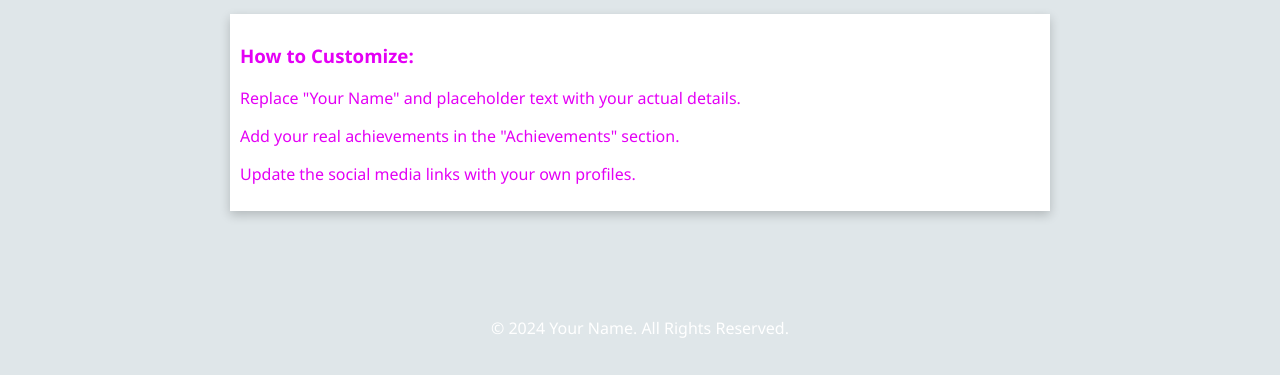
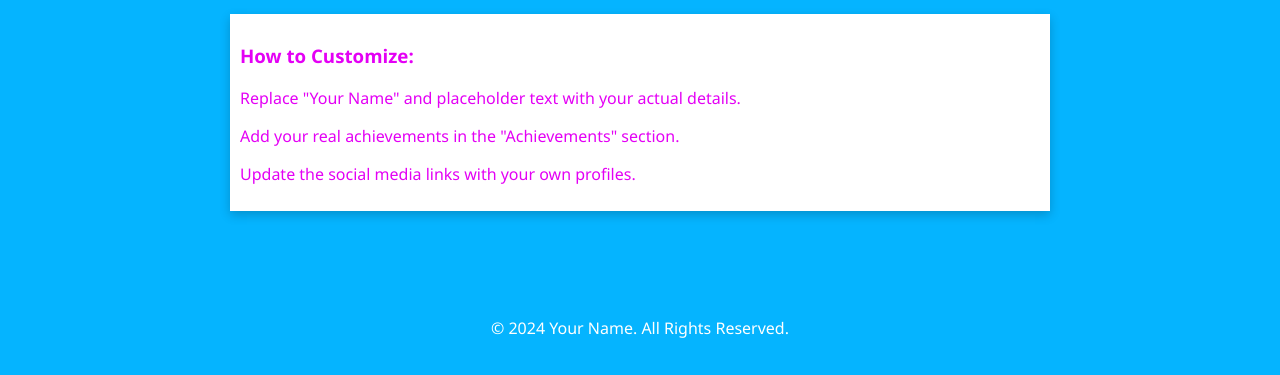
Before and after one commit to 2Sudipto/Sudipto-s-Portfolio, a plain HTML site: page index.html in a window 1280 px wide. Shown: the part 882-1257 px from the top of the page. Drawn offline with Linux system fonts and the light colour scheme.

Commit message:
Update index.html

```diff
--- a/index.html
+++ b/index.html
@@ -9,7 +9,7 @@
             --primary-color: ##6a00ff;
             --secondary-color: #e400f5;
             --text-color: #ffffff;
-            --bg-color: #dfe6e9;
+            --bg-color: #05b4ff;
             --hover-color: #0984e3;
         }
 
```
